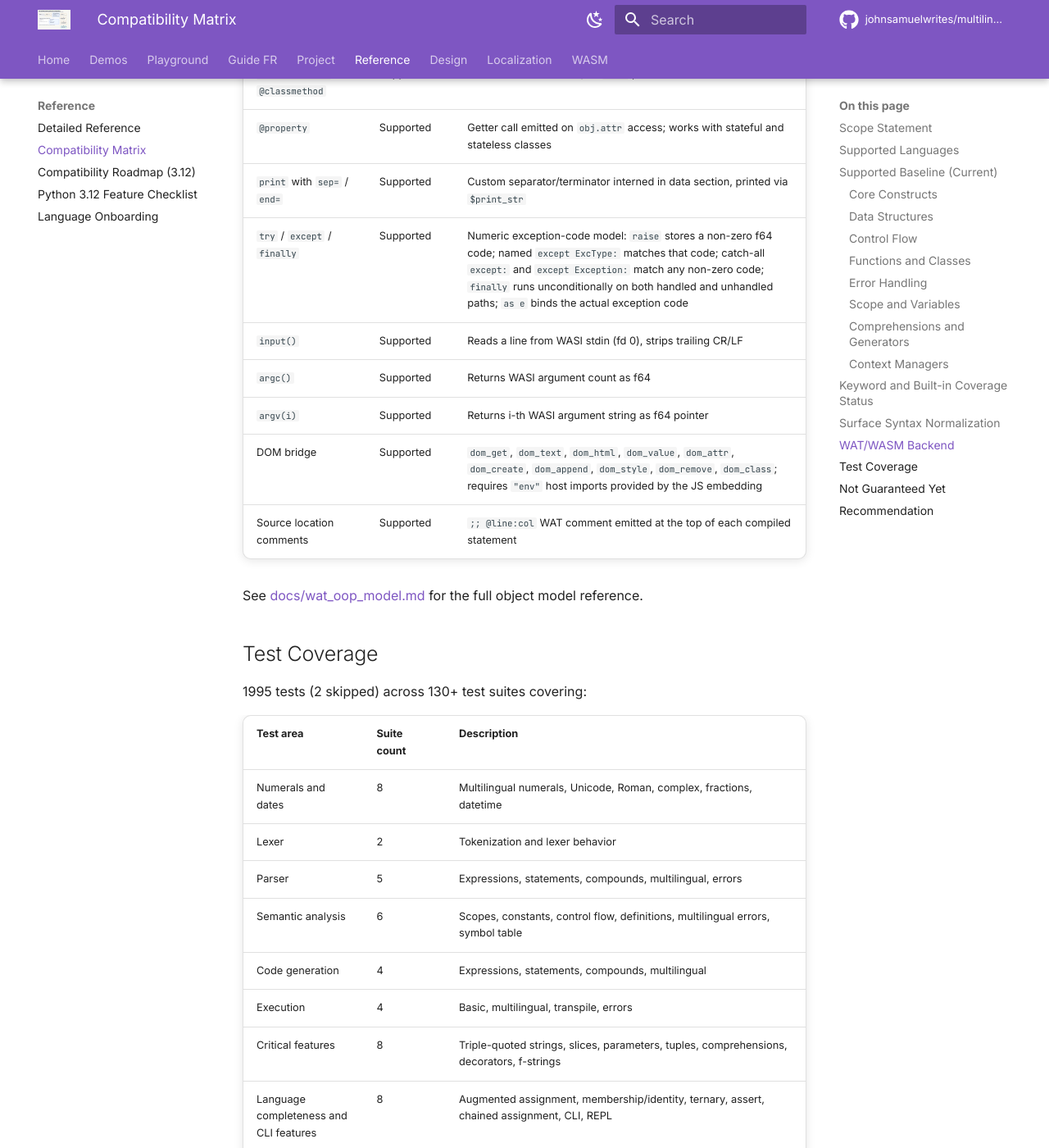
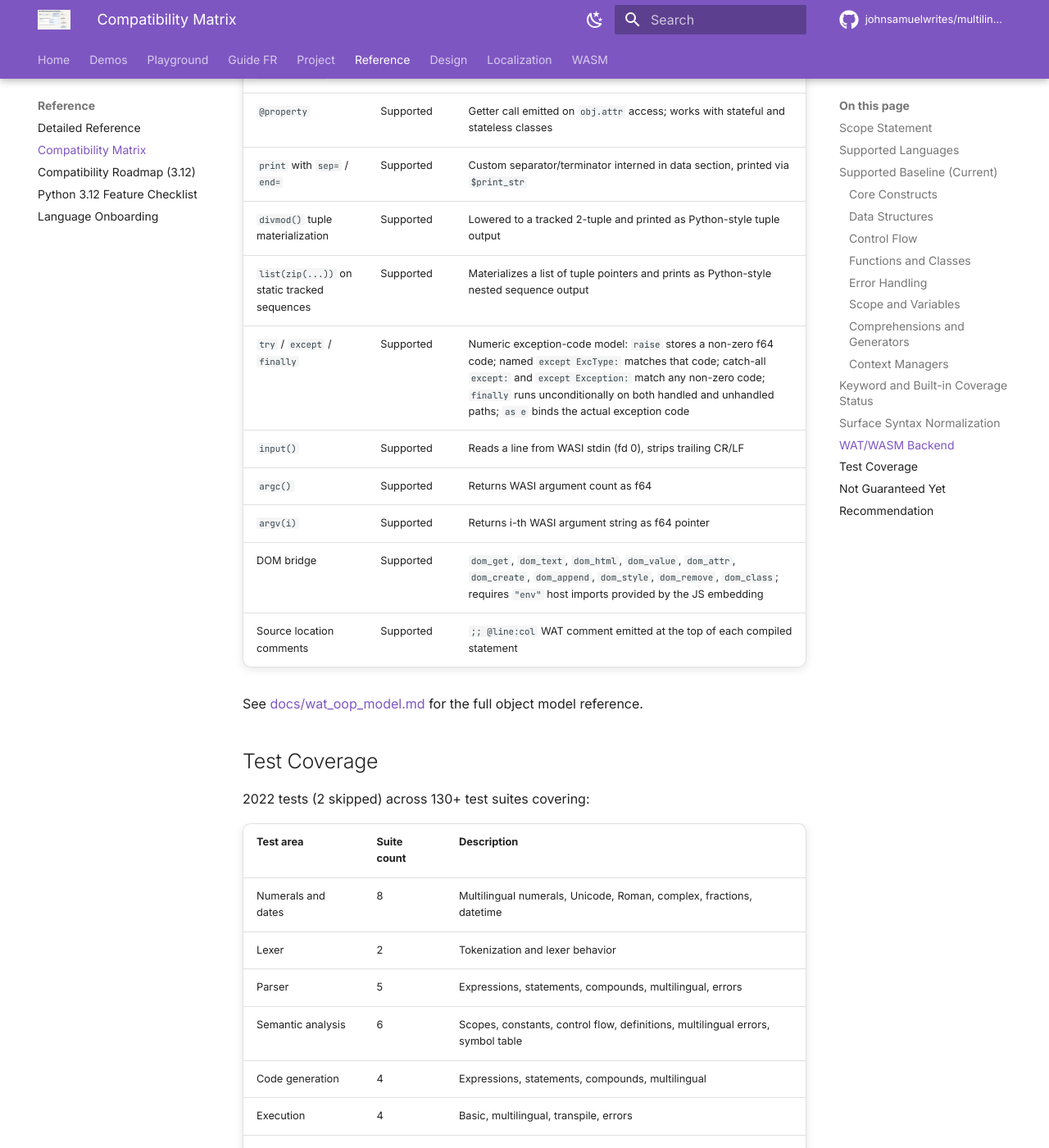
Before and after one commit to johnsamuelwrites/multilingual, an MkDocs documentation site: the page built from docs/compatibility_matrix.md, in a window 1280 px wide and 1400 px high, scrolled down 7808 px. Shown: the whole window at 82% size. Built offline with MkDocs 1.6.1 and Material for MkDocs 9.7.7, drawn with Linux system fonts in a browser that asks for light colours; comment, search, counter and statistics services are not loaded; some of the changed text lies outside the part shown.

Commit message:
Update documentation

```diff
--- a/docs/compatibility_matrix.md
+++ b/docs/compatibility_matrix.md
@@ -4,7 +4,7 @@ This matrix defines the current compatibility baseline for `multilingual`.
 
 Baseline source of truth:
 - `examples/complete_features_en.ml`
-- `tests/` (1995 tests across 130+ test suites, 2 skipped)
+- `tests/` (2022 tests across 130+ test suites, 2 skipped)
 
 Target runtime:
 - CPython `3.12.x`
@@ -191,6 +191,8 @@ WebAssembly Text (WAT), which is then compiled and executed via Wasmtime.
 | `@staticmethod` / `@classmethod` | Supported | Detected via decorator; no `self` pushed at call site |
 | `@property` | Supported | Getter call emitted on `obj.attr` access; works with stateful and stateless classes |
 | `print` with `sep=` / `end=` | Supported | Custom separator/terminator interned in data section, printed via `$print_str` |
+| `divmod()` tuple materialization | Supported | Lowered to a tracked 2-tuple and printed as Python-style tuple output |
+| `list(zip(...))` on static tracked sequences | Supported | Materializes a list of tuple pointers and prints as Python-style nested sequence output |
 | `try` / `except` / `finally` | Supported | Numeric exception-code model: `raise` stores a non-zero f64 code; named `except ExcType:` matches that code; catch-all `except:` and `except Exception:` match any non-zero code; `finally` runs unconditionally on both handled and unhandled paths; `as e` binds the actual exception code |
 | `input()` | Supported | Reads a line from WASI stdin (fd 0), strips trailing CR/LF |
 | `argc()` | Supported | Returns WASI argument count as f64 |
@@ -202,7 +204,7 @@ See [docs/wat_oop_model.md](wat_oop_model.md) for the full object model referenc
 
 ## Test Coverage
 
-1995 tests (2 skipped) across 130+ test suites covering:
+2022 tests (2 skipped) across 130+ test suites covering:
 
 | Test area | Suite count | Description |
 |---|---|---|
```
Also changed, not shown: AGENTS.md (+1 -1 lines), README.md (+11 -1 lines), docs/wat_oop_model.md (+3 -2 lines).
